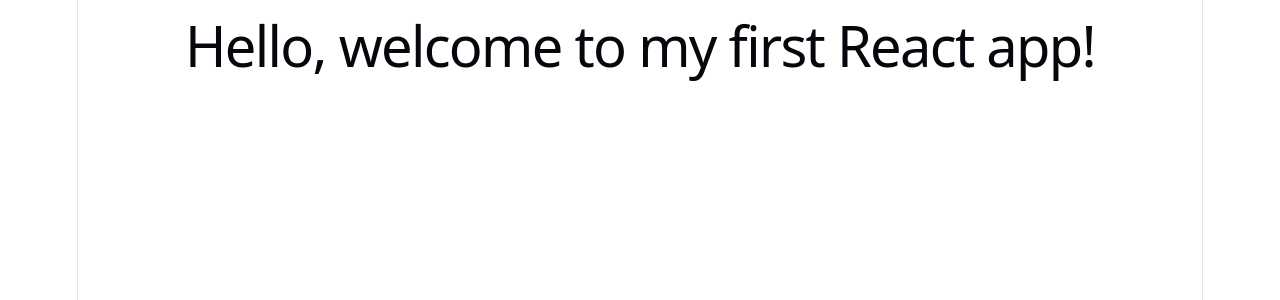
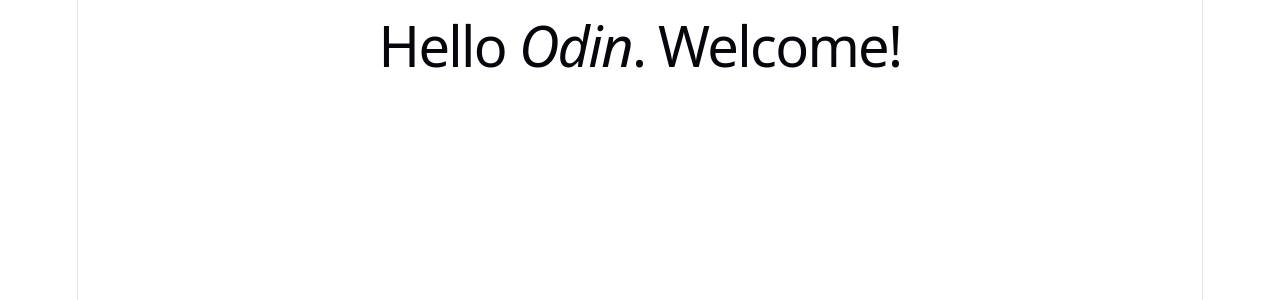
Before and after one commit to gregoriozoppi/odin-react-01-init, a React (Vite) app in the folder my-first-react-app/: page / in a window 1280 px wide. Shown: the top 300 px of the page. Built offline with nearby package versions, Linux system fonts and the light colour scheme.

Commit message:
use createelemet func instead of jsx

```diff
--- /dev/null
+++ b/my-first-react-app/src/RawGreeting.js
@@ -0,0 +1,15 @@
+import { createElement } from 'react';
+
+function Greeting({ name }) {
+    return createElement(
+        'h1',
+        { className: 'rawGreeting' },
+        'Hello ',
+        createElement('i', null, name),
+        '. Welcome!'
+    );
+}
+
+export default function RawGreeting() {
+    return createElement(Greeting, { name: 'Odin' });
+}
--- a/my-first-react-app/src/main.jsx
+++ b/my-first-react-app/src/main.jsx
@@ -3,9 +3,10 @@
 import './index.css'
 import App from './App.jsx'
 import Greeting from './Greeting.jsx'
+import RawGreeting from './RawGreeting.js'
 
 createRoot(document.getElementById('root')).render(
   <StrictMode>
-    <Greeting />
+    <RawGreeting />
   </StrictMode>,
 )
```
